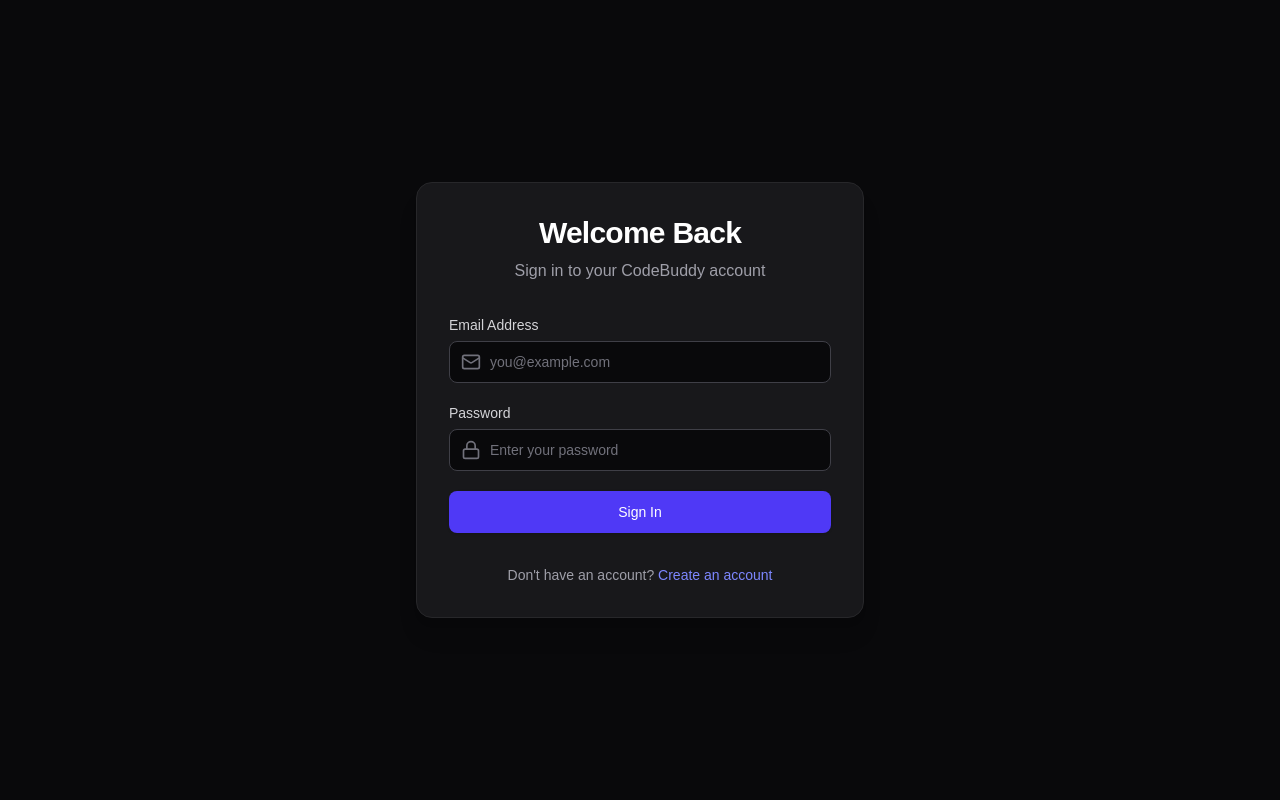
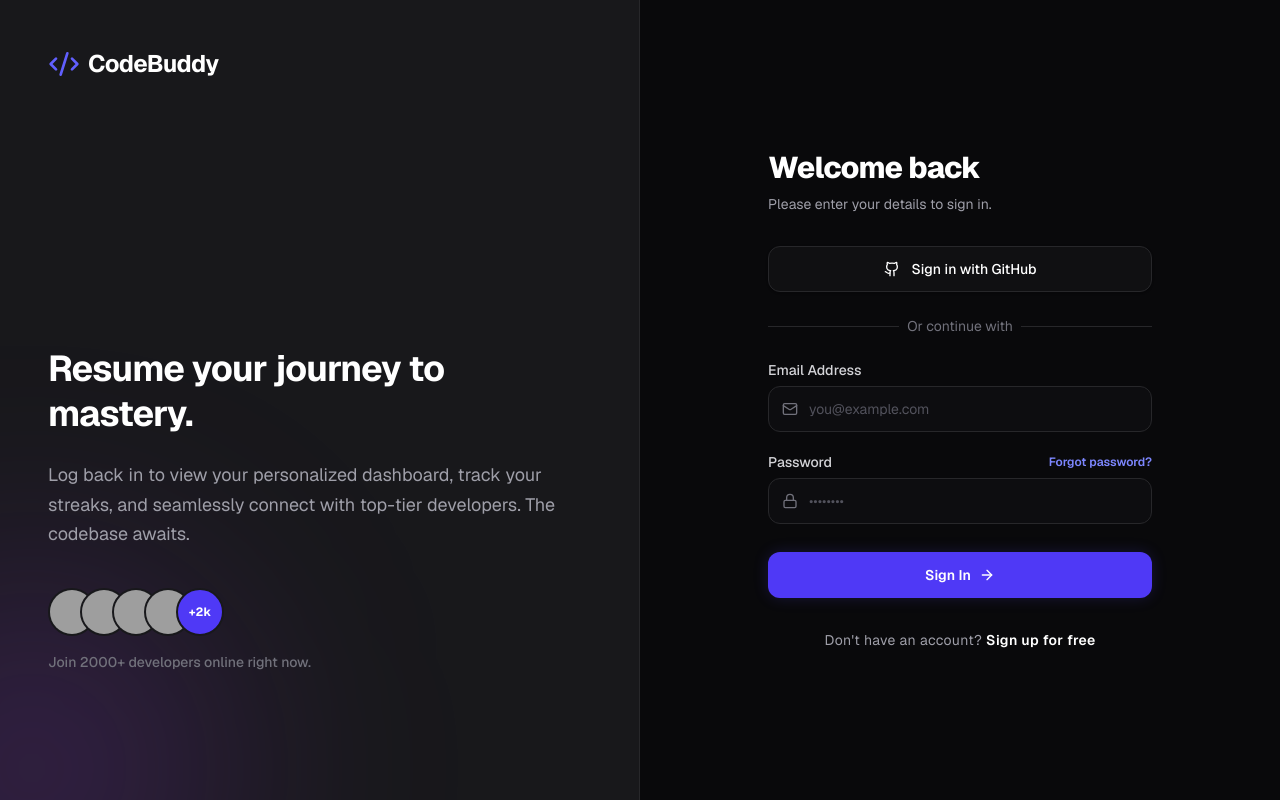
Before and after one commit to Pantkartik/Code_Buddy, a Next.js app in the folder frontend/: page /login in a window 1280 px wide. Built offline with nearby package versions, Linux system fonts and the light colour scheme; no server answers; grey boxes are pictures that could not be loaded.

Commit message:
feat: premium login UI

```diff
--- a/frontend/src/app/login/page.tsx
+++ b/frontend/src/app/login/page.tsx
@@ -5,7 +5,7 @@ import { useRouter } from 'next/navigation';
 import Link from 'next/link';
 import { authService } from '../../services/api';
 import { useAuthStore } from '../../store/authStore';
-import { Mail, Lock, Loader2 } from 'lucide-react';
+import { Mail, Lock, Loader2, ArrowRight, Code2, Github } from 'lucide-react';
 
 export default function LoginPage() {
   const [email, setEmail] = useState('');
@@ -32,43 +32,103 @@ export default function LoginPage() {
         },
         data.token
       );
-      router.push('/dashboard'); // Route after login
+      router.push('/dashboard');
     } catch (err: any) {
-      setError(err.response?.data?.message || 'Failed to login');
+      setError(err.response?.data?.message || 'Invalid credentials. Please try again.');
     } finally {
       setIsLoading(false);
     }
   };
 
   return (
-    <div className="min-h-screen flex items-center justify-center bg-zinc-950 text-white">
-      <div className="w-full max-w-md p-8 bg-zinc-900 border border-zinc-800 rounded-2xl shadow-xl">
-        <div className="text-center mb-8">
-          <h1 className="text-3xl font-bold tracking-tight">Welcome Back</h1>
-          <p className="text-zinc-400 mt-2">Sign in to your CodeBuddy account</p>
+    <div className="min-h-screen flex bg-zinc-950 text-white font-sans selection:bg-indigo-500/30">
+      {/* Left visual pane - visible on desktop */}
+      <div className="hidden lg:flex lg:w-1/2 relative overflow-hidden bg-zinc-900 border-r border-zinc-800 flex-col justify-between p-12">
+        <div className="absolute top-0 left-0 w-full h-full bg-[radial-gradient(ellipse_at_top_left,_var(--tw-gradient-stops))] from-indigo-900/40 via-zinc-900/10 to-zinc-950 pointer-events-none" />
+        <div className="absolute -left-40 -bottom-40 w-96 h-96 bg-purple-500/20 blur-[120px] rounded-full pointer-events-none" />
+
+        <div className="relative z-10 flex items-center gap-2 font-bold text-2xl tracking-tight">
+          <Code2 className="text-indigo-500 w-8 h-8" />
+          CodeBuddy
         </div>
 
+        <div className="relative z-10 mb-20 max-w-lg">
+          <h2 className="text-4xl font-bold tracking-tight mb-6 leading-tight">
+            Resume your journey to mastery.
+          </h2>
+          <p className="text-zinc-400 text-lg leading-relaxed mb-10">
+            Log back in to view your personalized dashboard, track your streaks, and seamlessly connect with top-tier developers. The codebase awaits.
+          </p>
+          <div className="flex -space-x-4">
+            {[1, 2, 3, 4].map((i) => (
+               <div key={i} className="w-12 h-12 rounded-full border-2 border-zinc-900 bg-zinc-800 flex items-center justify-center overflow-hidden">
+                 <img src={`https://i.pravatar.cc/100?img=${i + 10}`} alt="avatar" />
+               </div>
+            ))}
+             <div className="w-12 h-12 rounded-full border-2 border-zinc-900 bg-indigo-600 flex items-center justify-center text-xs font-bold z-10">
+               +2k
+             </div>
+          </div>
+          <p className="text-sm font-medium text-zinc-500 mt-4">Join 2000+ developers online right now.</p>
+        </div>
+      </div>
+
+      {/* Right login form pane */}
+      <div className="flex-1 flex flex-col justify-center py-12 px-4 sm:px-6 lg:px-20 xl:px-32 relative">
+        <div className="absolute top-0 right-0 w-full h-full bg-[radial-gradient(ellipse_at_bottom_right,_var(--tw-gradient-stops))] from-indigo-500/5 via-zinc-900/0 to-zinc-950 pointer-events-none" />
+
+        <div className="mx-auto w-full max-w-sm relative z-10">
+          <div className="lg:hidden mb-12 flex items-center gap-2 font-bold text-2xl tracking-tight justify-center">
+            <Code2 className="text-indigo-500 w-8 h-8" />
+            CodeBuddy
+          </div>
+
+          <div>
+            <h2 className="text-3xl font-extrabold tracking-tight">Welcome back</h2>
+            <p className="mt-2 text-sm text-zinc-400">
+              Please enter your details to sign in.
+            </p>
+          </div>
+
+          <div className="mt-8">
+            <div className="grid grid-cols-1 gap-3">
+              <button className="flex items-center justify-center gap-3 w-full border border-zinc-800 hover:border-zinc-700 bg-zinc-900/50 hover:bg-zinc-800 transition-all rounded-xl px-4 py-3 text-sm font-medium shadow-sm">
+                <Github className="w-4 h-4" /> Sign in with GitHub
+              </button>
+            </div>
+
+            <div className="mt-6">
+              <div className="relative">
+                <div className="absolute inset-0 flex items-center">
+                  <div className="w-full border-t border-zinc-800" />
+                </div>
+                <div className="relative flex justify-center text-sm">
+                  <span className="px-2 bg-zinc-950 text-zinc-500">Or continue with</span>
+                </div>
+              </div>
+            </div>
+
+            <div className="mt-6">
+              <form onSubmit={handleSubmit} className="space-y-5">
                 {error && (
-          <div className="bg-red-500/10 border border-red-500/50 text-red-400 px-4 py-3 rounded-lg mb-6">
+                  <div className="bg-red-500/10 border border-red-500/20 text-red-400 px-4 py-3 rounded-xl text-sm flex items-center justify-between animate-in fade-in slide-in-from-top-2">
                     {error}
                   </div>
                 )}
-
-        <form onSubmit={handleSubmit} className="space-y-5">
                 <div>
                   <label className="block text-sm font-medium text-zinc-300 mb-1.5" htmlFor="email">
                     Email Address
                   </label>
-            <div className="relative">
-              <div className="absolute inset-y-0 left-0 pl-3 flex items-center pointer-events-none text-zinc-500">
-                <Mail className="h-5 w-5" />
+                  <div className="relative group">
+                    <div className="absolute inset-y-0 left-0 pl-3.5 flex items-center pointer-events-none text-zinc-500 group-focus-within:text-indigo-400 transition-colors">
+                      <Mail className="h-4 w-4" />
                     </div>
                     <input
                       id="email"
                       type="email"
                       value={email}
                       onChange={(e) => setEmail(e.target.value)}
-                className="block w-full pl-10 pr-3 py-2.5 bg-zinc-950 border border-zinc-700 rounded-lg focus:ring-2 focus:ring-indigo-500 focus:border-indigo-500 sm:text-sm text-white placeholder-zinc-500 outline-none transition-colors"
+                      className="block w-full pl-10 pr-3 py-3 bg-zinc-900/30 border border-zinc-800 rounded-xl focus:ring-1 focus:ring-indigo-500 focus:border-indigo-500 sm:text-sm text-white placeholder-zinc-600 outline-none transition-all hover:border-zinc-700"
                       placeholder="you@example.com"
                       required
                     />
@@ -76,45 +136,58 @@ export default function LoginPage() {
                 </div>
 
                 <div>
-            <label className="block text-sm font-medium text-zinc-300 mb-1.5" htmlFor="password">
+                  <div className="flex justify-between items-center mb-1.5">
+                    <label className="block text-sm font-medium text-zinc-300" htmlFor="password">
                       Password
                     </label>
-            <div className="relative">
-              <div className="absolute inset-y-0 left-0 pl-3 flex items-center pointer-events-none text-zinc-500">
-                <Lock className="h-5 w-5" />
+                    <Link href="#" className="text-xs font-semibold text-indigo-400 hover:text-indigo-300 transition-colors">
+                      Forgot password?
+                    </Link>
+                  </div>
+                  <div className="relative group">
+                    <div className="absolute inset-y-0 left-0 pl-3.5 flex items-center pointer-events-none text-zinc-500 group-focus-within:text-indigo-400 transition-colors">
+                      <Lock className="h-4 w-4" />
                     </div>
                     <input
                       id="password"
                       type="password"
                       value={password}
                       onChange={(e) => setPassword(e.target.value)}
-                className="block w-full pl-10 pr-3 py-2.5 bg-zinc-950 border border-zinc-700 rounded-lg focus:ring-2 focus:ring-indigo-500 focus:border-indigo-500 sm:text-sm text-white placeholder-zinc-500 outline-none transition-colors"
-                placeholder="Enter your password"
+                      className="block w-full pl-10 pr-3 py-3 bg-zinc-900/30 border border-zinc-800 rounded-xl focus:ring-1 focus:ring-indigo-500 focus:border-indigo-500 sm:text-sm text-white placeholder-zinc-600 outline-none transition-all hover:border-zinc-700"
+                      placeholder="••••••••"
                       required
                     />
                   </div>
                 </div>
 
+                <div className="pt-2">
                   <button
                     type="submit"
                     disabled={isLoading}
-            className="w-full flex justify-center py-2.5 px-4 border border-transparent rounded-lg shadow-sm text-sm font-medium text-white bg-indigo-600 hover:bg-indigo-700 focus:outline-none focus:ring-2 focus:ring-offset-2 focus:ring-indigo-500 focus:ring-offset-zinc-900 disabled:opacity-50 disabled:cursor-not-allowed transition-colors"
+                    className="group w-full flex justify-center items-center py-3 px-4 border border-transparent rounded-xl shadow-[0_0_15px_rgba(79,70,229,0.2)] text-sm font-semibold text-white bg-indigo-600 hover:bg-indigo-700 focus:outline-none focus:ring-2 focus:ring-offset-2 focus:ring-indigo-500 focus:ring-offset-zinc-950 disabled:opacity-50 disabled:cursor-not-allowed transition-all hover:scale-[1.02]"
                   >
                     {isLoading ? (
                       <Loader2 className="animate-spin h-5 w-5" />
                     ) : (
-              'Sign In'
+                      <>
+                        Sign In
+                        <ArrowRight className="ml-2 w-4 h-4 group-hover:translate-x-1 transition-transform" />
+                      </>
                     )}
                   </button>
+                </div>
               </form>
 
-        <p className="mt-8 text-center text-sm text-zinc-400">
+              <p className="mt-8 text-center text-sm tracking-wide text-zinc-400">
                 Don't have an account?{' '}
-          <Link href="/register" className="font-medium text-indigo-400 hover:text-indigo-300 transition-colors">
-            Create an account
+                <Link href="/register" className="font-semibold text-white hover:text-indigo-400 transition-colors">
+                  Sign up for free
                 </Link>
               </p>
             </div>
           </div>
+        </div>
+      </div>
+    </div>
   );
 }
```
Lines whose indentation alone changed are shown as unchanged.
